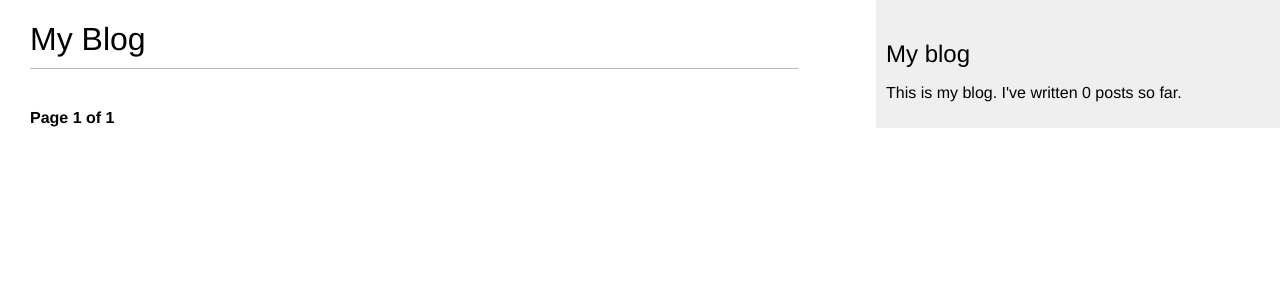
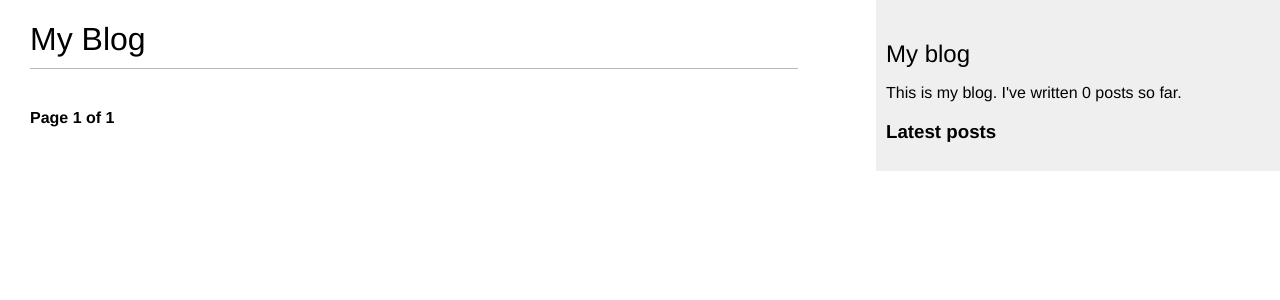
Before and after one commit to Flynotfly/mysite, a Django app: page /blog/ in a window 1280 px wide. Shown: the top 300 px of the page. Run offline with Django 5.2, Linux system fonts and the light colour scheme; data that the repository does not hold is empty.

Commit message:
add latest_posts to the sidebar

```diff
--- a/blog/templates/blog/base.html
+++ b/blog/templates/blog/base.html
@@ -17,6 +17,8 @@
             This is my blog.
             I've written {% total_posts %} posts so far.
         </p>
+        <h3>Latest posts</h3>
+        {% show_latest_posts %}
     </div>
 </body>
 </html>
```
